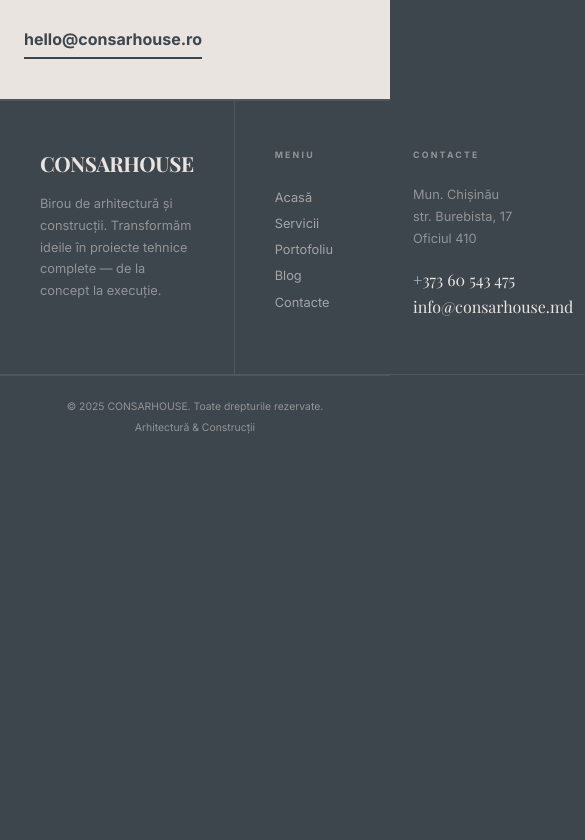
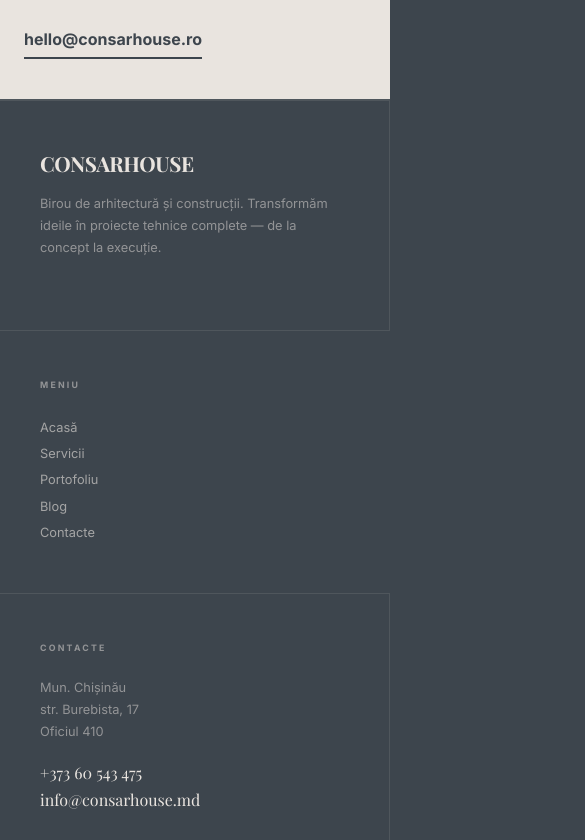
Before and after one commit to alexlescinschi/consar, an Eleventy site: page src/index.njk in a window 390 px wide. Shown: the part 2485-3325 px from the top of the page, 585 px wide, since content can reach past the window. Before the commit the page ends 2943 px from the top, so only its background shows below. Built offline with nearby package versions, Linux system fonts and the light colour scheme; Eleventy itself is replaced by a stand-in of ours; files that its build step writes are made by us from their sources; a web font is replaced by a local one.

Commit message:
Force footer responsive with !important, fix 1024px border logic

```diff
--- a/src/_layouts/base.njk
+++ b/src/_layouts/base.njk
@@ -245,8 +245,9 @@
         }
 
         @media (max-width: 1024px) {
-            .footer-grid { grid-template-columns: 1fr 1fr; }
-            .footer-col:nth-child(2) { border-right: none; }
+            .footer-grid { grid-template-columns: 1fr 1fr !important; }
+            .footer-col { border-right: none !important; }
+            .footer-col:nth-child(odd) { border-right: 1px solid var(--border) !important; }
         }
 
         @media (max-width: 768px) {
@@ -257,8 +258,8 @@
             nav { padding: 1.5rem; }
             .container { padding: 6rem 1.5rem 3rem; }
             .section-divider { margin: 4rem 0; }
-            .footer-grid { grid-template-columns: 1fr; }
-            .footer-col { border-right: none; border-bottom: 1px solid var(--border); padding: 2rem 1.5rem; }
+            .footer-grid { grid-template-columns: 1fr !important; }
+            .footer-col { border-right: none !important; border-bottom: 1px solid var(--border); padding: 2rem 1.5rem; }
             .footer-col:last-child { border-bottom: none; }
             .footer-map { min-height: 180px; }
             .footer-map iframe { height: 180px; }
```
